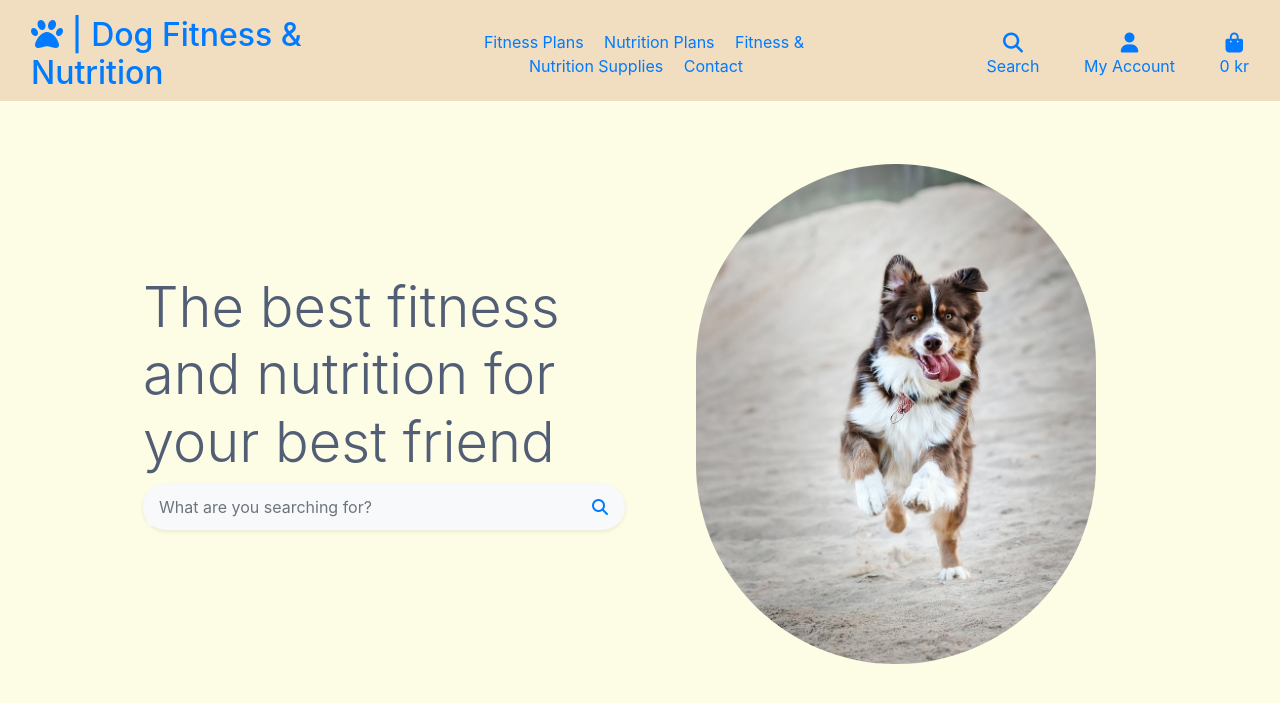
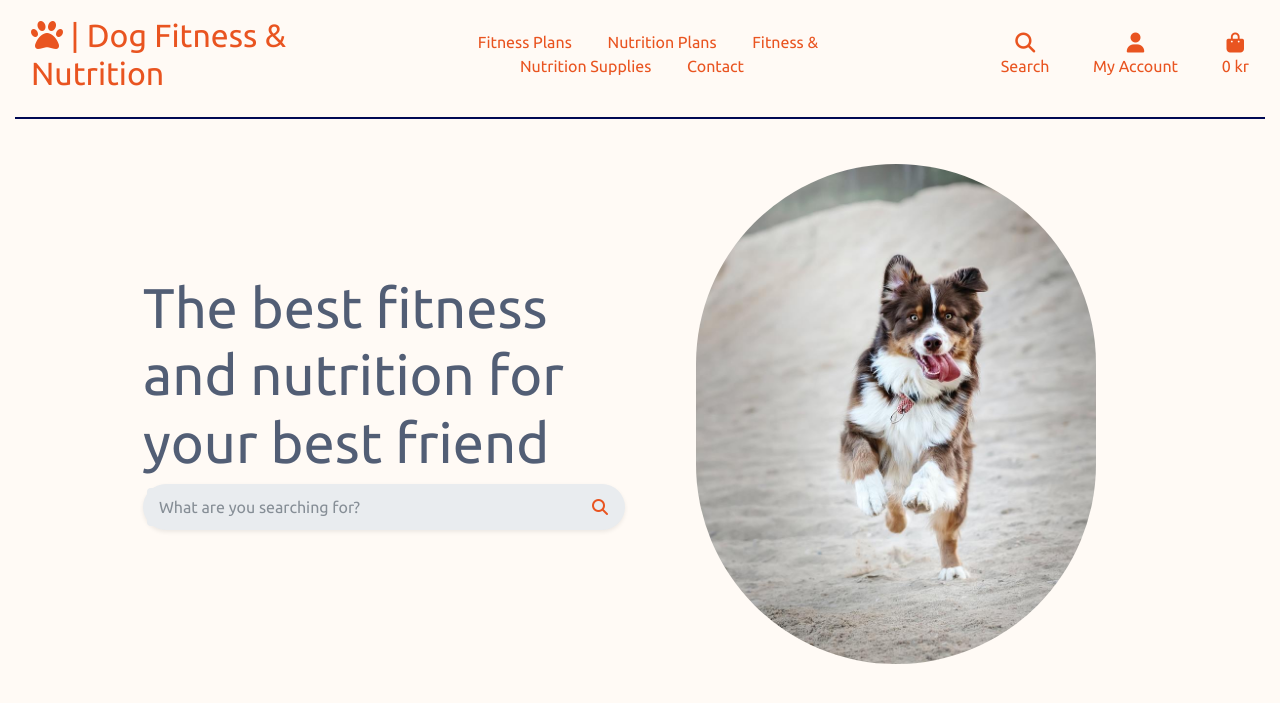
Before and after one commit to BradleyMurrell/dog-fitness-and-nutrition, a Django app: page / in a window 1280 px wide. Shown: the top 703 px of the page. Run offline with Django 4.2, Linux system fonts and the light colour scheme; some libraries are stand-ins or nearby versions.

Commit message:
Add bootstrap cdn

```diff
--- a/static/css/base.css
+++ b/static/css/base.css
@@ -2,13 +2,15 @@ html {
     height: 100%;
 }
 
-body {
-    background-color: #fdfce5;
-    color: #525e75;
+hr {
+    margin: 50px, 0, 50px, 0;
+    height: 1px;
+    background-color: #000958;
 }
 
-#topnav {
-    background-color: #f1ddbf;
+body {
+    background-color: #FFFAF5;
+    color: #525e75;
 }
 
 /* --- Media Queries --- */
--- a/templates/base.html
+++ b/templates/base.html
@@ -15,8 +15,7 @@
   {% endblock %}
 
   {% block corecss %}
-  <link rel="stylesheet" href="https://cdn.jsdelivr.net/npm/bootstrap@4.6.2/dist/css/bootstrap.min.css"
-    integrity="sha384-xOolHFLEh07PJGoPkLv1IbcEPTNtaed2xpHsD9ESMhqIYd0nLMwNLD69Npy4HI+N" crossorigin="anonymous">
+  <link rel="stylesheet" href="https://cdn.jsdelivr.net/npm/bootswatch@4.5.2/dist/united/bootstrap.min.css" integrity="sha384-JW3PJkbqVWtBhuV/gsuyVVt3m/ecRJjwXC3gCXlTzZZV+zIEEl6AnryAriT7GWYm" crossorigin="anonymous">
   <link rel="stylesheet" href="{% static 'css/base.css' %}">
   {% endblock %}
 
@@ -51,10 +50,10 @@
         </a>
       </div>
       <div class="col-12 col-lg-4 my-auto py-lg-0 text-center text-lg-center">
-        <a href="#" class="p-2">Fitness Plans</a>
-        <a href="#" class="p-2">Nutrition Plans</a>
-        <a href="#" class="p-2">Fitness &amp; Nutrition Supplies</a>
-        <a href="#" class="p-2">Contact</a>
+        <a href="#" class="p-3">Fitness Plans</a>
+        <a href="#" class="p-3">Nutrition Plans</a>
+        <a href="#" class="p-3">Fitness &amp; Nutrition Supplies</a>
+        <a href="#" class="p-3">Contact</a>
       </div>
       <div class="col-12 col-lg-4 my-auto py-1 py-lg-0">
         <ul class="list-inline list-unstyled text-center text-lg-right my-0">
@@ -117,6 +116,7 @@
         </ul>
       </div>
     </div>
+    <hr>
   </header>
 
   {% if messages %}
```
